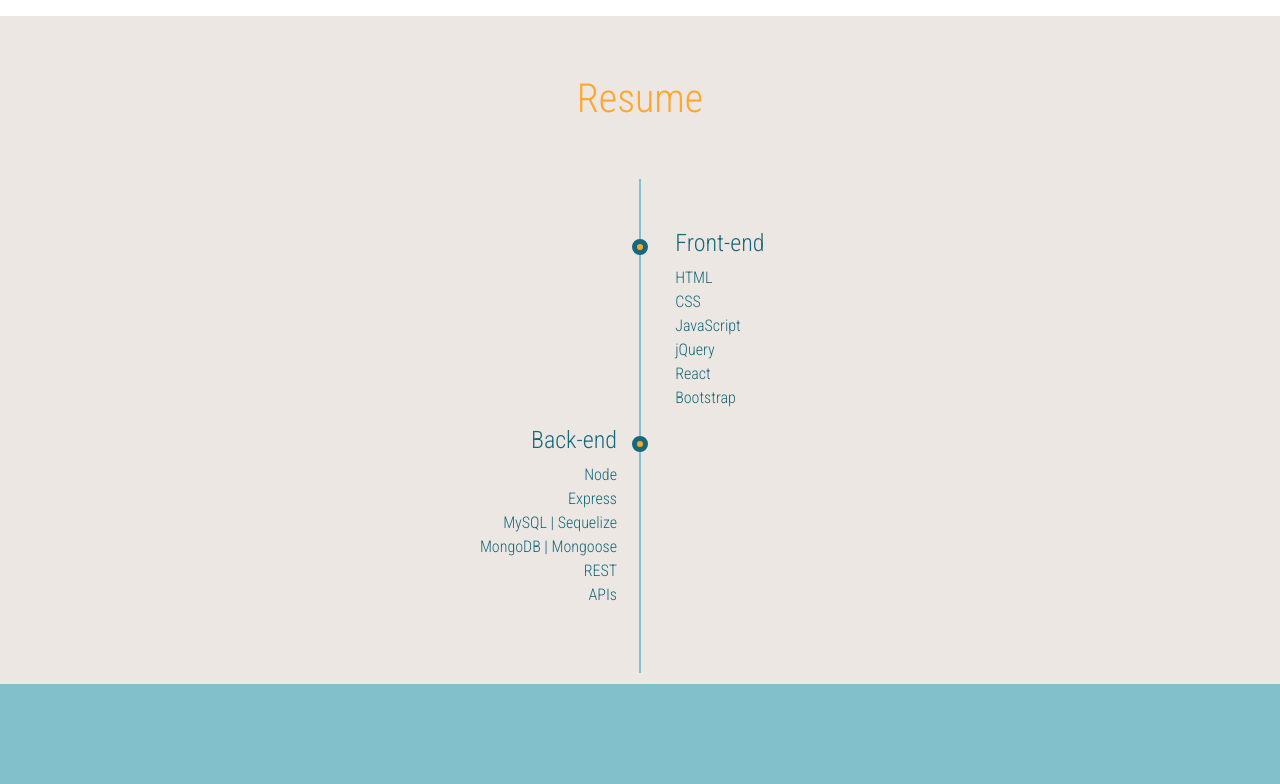
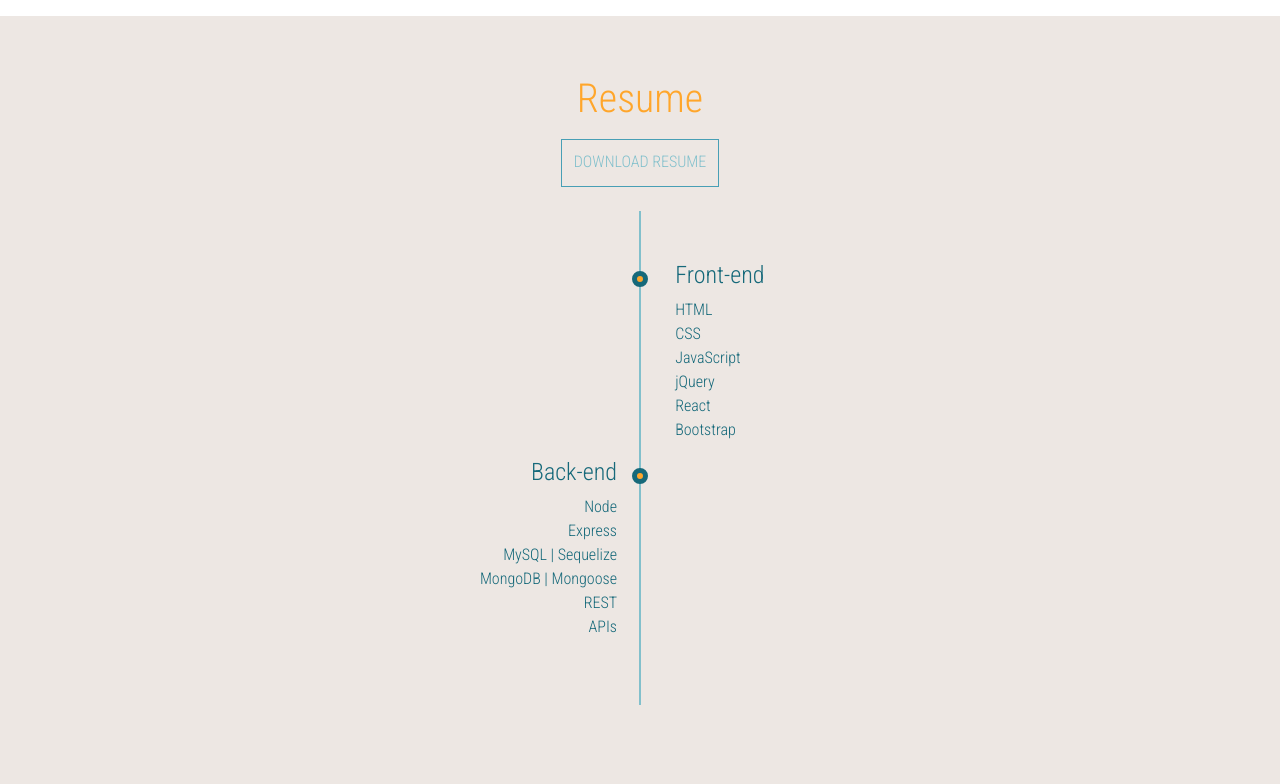
Before and after one commit to squeakymatter/react-portfolio, a React (Create React App) app: page / in a window 1280 px wide. Shown: the part 1040-1824 px from the top of the page. Built offline with nearby package versions, Linux system fonts and the light colour scheme.

Commit message:
add resume download

```diff
--- a/package.json
+++ b/package.json
@@ -13,7 +13,9 @@
     "bootstrap": "^4.6.0",
     "react": "^17.0.2",
     "react-dom": "^17.0.2",
+    "react-download-link": "^2.3.0",
     "react-hook-form": "^7.3.3",
+    "react-router-dom": "^5.2.0",
     "react-scripts": "4.0.3",
     "react-typed": "^1.2.0",
     "web-vitals": "^1.1.1"
--- a/src/App.css
+++ b/src/App.css
@@ -113,6 +113,7 @@
 
 .resume-wrapper {
   position: relative;
+  margin: 5rem ;
   padding: 3.125rem 0;
   overflow: hidden;
 }
@@ -127,6 +128,24 @@
   height: 100%;
   background: var(--primary-light-teal);
   z-index: 1;
+}
+
+.resume-btn {
+  border: 1px solid var(--primary-teal);
+  text-transform: uppercase;
+  position: absolute;
+  border-radius: 0;
+  padding: 0.625rem 0.75rem .75rem 0.75rem;
+  color: var(--primary-light-teal);
+  margin: 4rem;
+  background: transparent;
+}
+
+.resume-btn:hover{
+  text-decoration: none;
+  background-color: var(--primary-light-teal);
+  color: var(--primary-white);
+  transition:  .2s ease-in-out;
 }
 
 .timeline-block {
@@ -272,12 +291,12 @@
 }
 
 .contact-btn {
+  position: relative;
   border: 1px solid var(--primary-teal);
   text-transform: uppercase;
   border-radius: 0;
   padding: 0.625rem 0.75rem 0.75rem 0.75rem;
   color: var(--primary-light-teal);
-  margin: 2rem;
   background: transparent;
 }
 
--- a/src/components/Resume.js
+++ b/src/components/Resume.js
@@ -1,11 +1,18 @@
 import React from 'react';
+import resume from '../assets/pdf/resume.pdf';
 
 const Resume = () => {
   return (
     <div className='resume'>
       <div className='d-flex justify-content-center my-5'>
-        <h1 className='content-header'>Resume</h1>
-      </div>
+      <h1 className='content-header'>Resume</h1>
+        <a className='resume-btn' href={resume} download>
+          Download Resume
+        </a>
+        </div>
+
+
+
       <div className='container resume-wrapper'>
         <div className='timeline-block timeline-block-right'>
           <div className='marker'></div>
```
Also changed, not shown: 2 other files (tests, documents, lock files or other folders).
